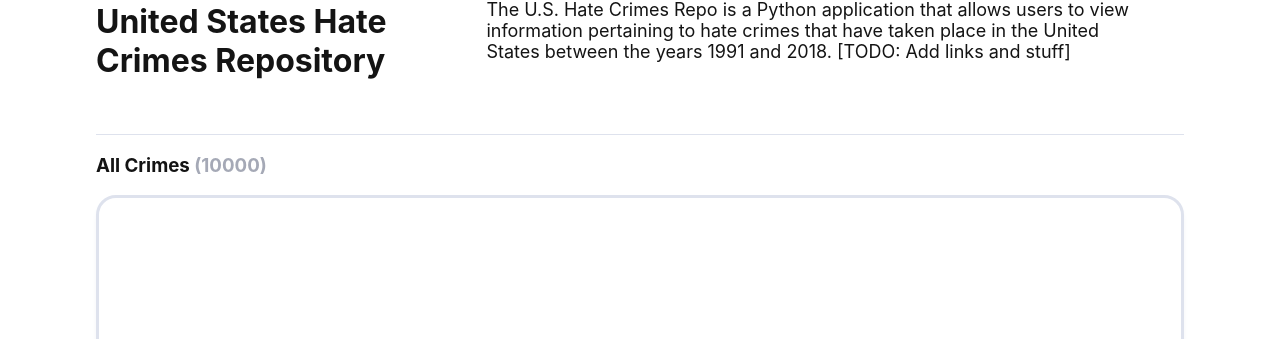
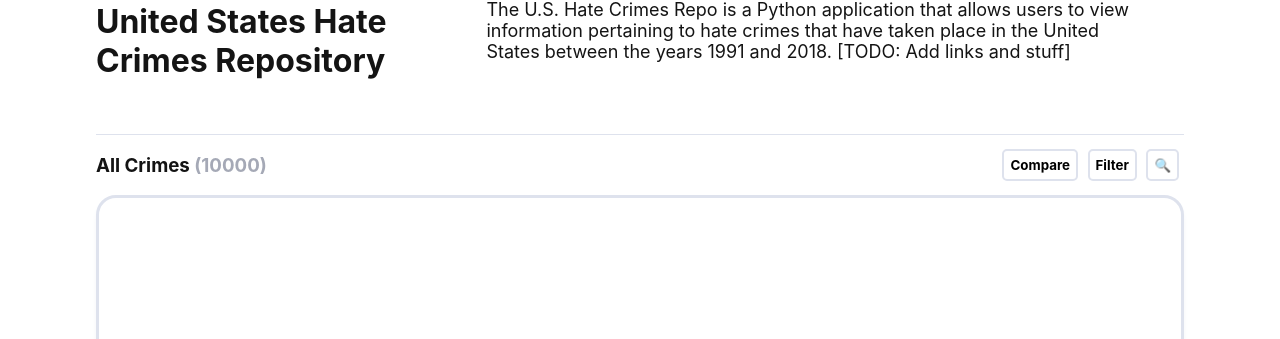
Before and after one commit to Team11-CSE412-Fall2020/US-Hate-Crimes-Database, a Flask app: page / in a window 1280 px wide. Shown: the part 115-454 px from the top of the page. Run offline with Flask 2, Linux system fonts and the light colour scheme.

Commit message:
Control interface

```diff
--- a/app/static/css/main.css
+++ b/app/static/css/main.css
@@ -65,6 +65,22 @@ body {
 .control-bar {
     display: flex;
     flex-direction: row;
+    justify-content: space-between;
+}
+
+.control-button {
+    margin-top: auto;
+    margin-bottom: auto;
+    margin-right: 5px;
+    height: 32px;
+
+    font-family: -apple-system, BlinkMacSystemFont, 'Segoe UI', Roboto, Oxygen, Ubuntu, Cantarell, 'Open Sans', 'Helvetica Neue', sans-serif;
+    font-weight: bold;
+
+    background-color: transparent;
+    border-style: solid;
+    border-radius: 5px;
+    border-color: rgb(222, 226, 237);
 }
 
 .main-window {
--- a/app/templates/index.html
+++ b/app/templates/index.html
@@ -23,6 +23,11 @@
     <hr class="seperator">
     <div class="control-bar">
         <h3>All Crimes <span style="color: rgb(165, 169, 182);;">(10000)</span> </h3>
+        <div style="margin-top:auto; margin-bottom: auto;">
+            <button class="control-button" >Compare</button>
+            <button class="control-button" >Filter</button>
+            <button class="control-button" >🔍</button>
+        </div>
     </div>
     <div class="main-window">
 
```
